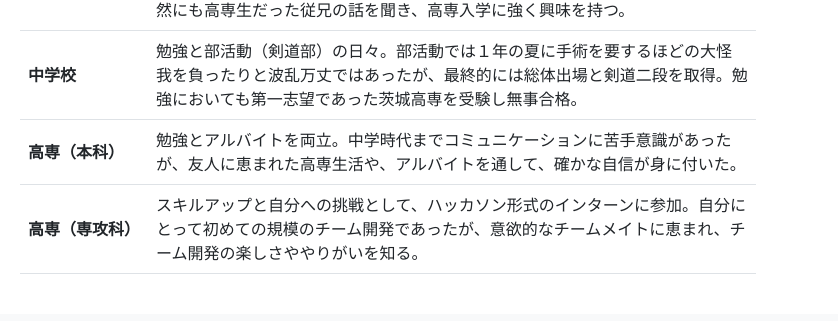
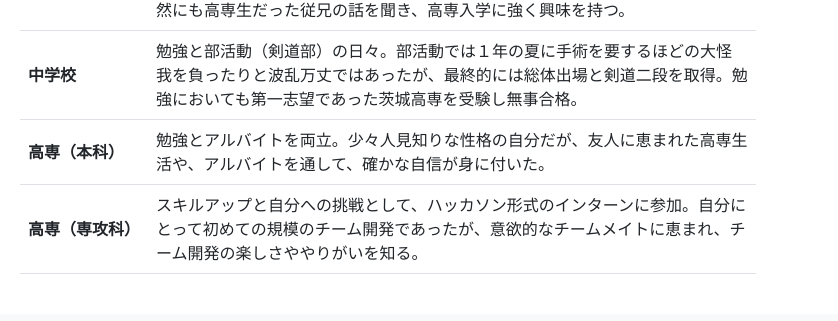
Before and after one commit to Donguri2828/donguri2828.github.io, a plain HTML site: page docs/index.html in a window 1280 px wide. Shown: the part 711-1032 px from the top of the page, 442-1280 px from the left. Drawn offline with nearby package versions, Linux system fonts and the light colour scheme.

Commit message:
change 本文の内容

```diff
--- a/docs/index.html
+++ b/docs/index.html
@@ -90,7 +90,7 @@
                 </tr>
                 <tr>
                   <th scope="row" style="white-space: nowrap;">高専（本科）</th>
-                  <td>勉強とアルバイトを両立。中学時代までコミュニケーションに苦手意識があったが、友人に恵まれた高専生活や、アルバイトを通して、確かな自信が身に付いた。</td>
+                  <td>勉強とアルバイトを両立。少々人見知りな性格の自分だが、友人に恵まれた高専生活や、アルバイトを通して、確かな自信が身に付いた。</td>
                 </tr>
                 <tr>
                   <th scope="row" style="white-space: nowrap;">高専（専攻科）</th>
```
